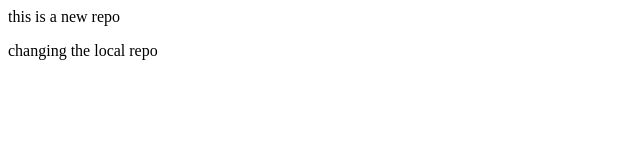
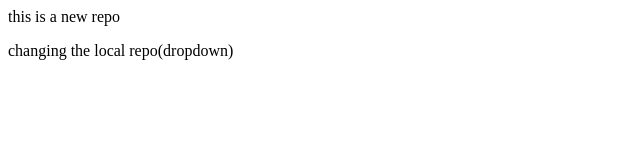
Before and after one commit to kishu4725/localRepo, a plain HTML site: page index.html in a window 1280 px wide. Shown: the full height of the page, 0-640 px from the left. Drawn offline with Linux system fonts and the light colour scheme.

Commit message:
Add dropdown

```diff
--- a/index.html
+++ b/index.html
@@ -1,2 +1,2 @@
 <p> this is a new repo</p>
-<p>changing the local repo</p>
+<p>changing the local repo(dropdown)</p>
```
